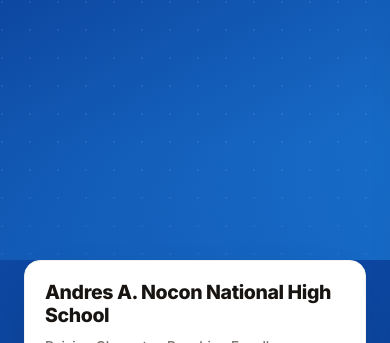
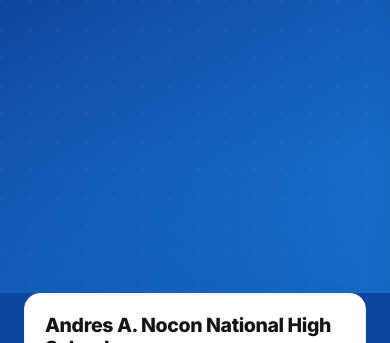
Before and after one commit to Eirene-3011/aannhs-website, a React (Vite) app in the folder frontend/: page / in a window 390 px wide. Shown: the top 343 px of the page. Built offline with nearby package versions, Linux system fonts and the light colour scheme; no server answers.

Commit message:
Update Header.css

```diff
--- a/frontend/src/components/public/Header.css
+++ b/frontend/src/components/public/Header.css
@@ -70,8 +70,8 @@
 .hero-canvas {
   position: relative;
   width: 100%;
-  aspect-ratio: 20 / 7;
-  max-height: 420px;
+  aspect-ratio: 16 / 7;
+  max-height: 520px;
   overflow: hidden;
   background: linear-gradient(150deg, var(--blue-dark) 0%, var(--blue-primary) 100%);
 }
@@ -117,8 +117,8 @@
 /* ── Floating identity card ───────────────────────────────────────── */
 .hero-card-row {
   position: relative;
-  margin-top: -72px;
-  margin-bottom: 28px;
+  margin-top: -128px;
+  margin-bottom: 0;
   z-index: 3;
 }
 
@@ -465,9 +465,9 @@
 }
 
 @media (max-width: 900px) {
-  .hero-canvas { aspect-ratio: 4 / 3; max-height: 320px; }
+  .hero-canvas { aspect-ratio: 4 / 3; max-height: 380px; }
 
-  .hero-card-row { margin-top: -48px; margin-bottom: 20px; }
+  .hero-card-row { margin-top: -96px; margin-bottom: 0; }
   .hero-card {
     flex-direction: column;
     align-items: flex-start;
@@ -563,8 +563,8 @@
 
 @media (max-width: 600px) {
   .container { padding: 0 16px; }
-  .hero-canvas { max-height: 260px; }
-  .hero-card-row { margin-top: -36px; margin-bottom: 16px; }
+  .hero-canvas { max-height: 300px; }
+  .hero-card-row { margin-top: -72px; margin-bottom: 0; }
   .hero-card { padding: 20px; }
   .hero-logo { width: 60px; height: 60px; }
   .hero-heading { font-size: clamp(1.05rem, 5vw, 1.3rem); }
@@ -592,8 +592,8 @@
 }
 
 @media (max-height: 500px) and (orientation: landscape) {
-  .hero-canvas { max-height: 220px; }
-  .hero-card-row { margin-top: -28px; margin-bottom: 14px; }
+  .hero-canvas { max-height: 260px; }
+  .hero-card-row { margin-top: -56px; margin-bottom: 0; }
   .hero-card { padding: 16px 20px; gap: 14px; }
   .hero-logo { width: 48px; height: 48px; }
   .hero-heading { font-size: 1.05rem; }
```
